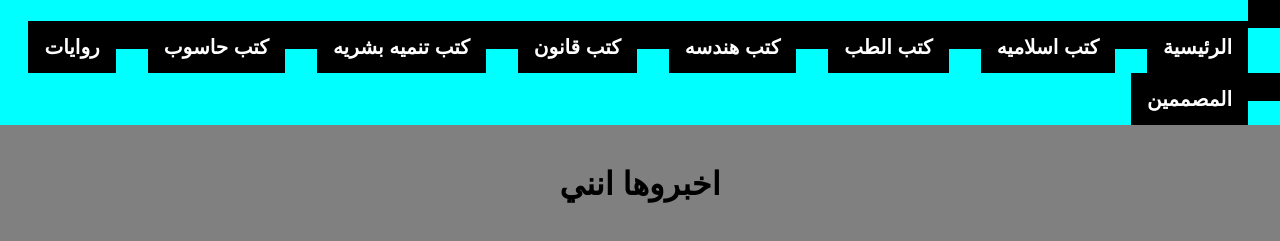
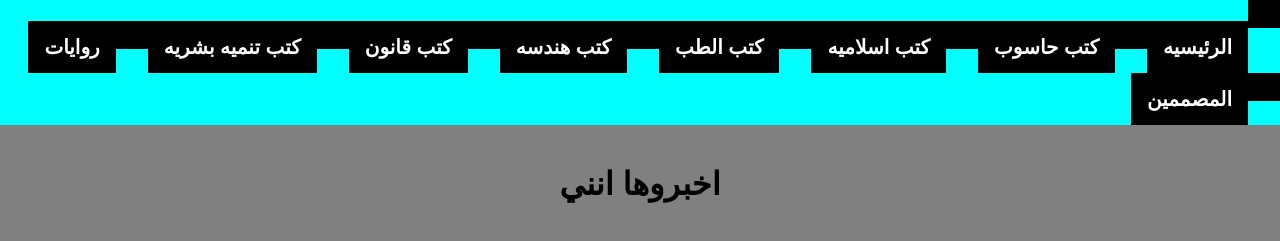
Before and after one commit to atiflovely999/wor, a PHP site: page /art.php in a window 1280 px wide. Shown: the top 241 px of the page. Run offline with PHP 8.4, Linux system fonts and the light colour scheme.

Commit message:
Update art.php

```diff
--- a/art.php
+++ b/art.php
@@ -115,15 +115,16 @@ img {vertical-align: middle;}
 
 
         <right>  <div class="topnav">
-          <a class="active" href="index.html"><h1>الرئيسية</a></h1>
-          <a class="active" href="islamic.html"><h1>كتب اسلاميه</a></h1>
-          <a class="active" href="Medicine.html"><h1>كتب الطب</a></h1>
-          <a class="active" href="engineering.html"><h1>كتب هندسه</a></h1>
-          <a class="active" href="low.html"><h1>كتب قانون</a></h1>
-          <a class="active" href="mankind.html"><h1>كتب تنميه بشريه</a></h1>
-          <a class="active" href="computer.html"><h1>كتب حاسوب</a></h1>
-          <a class="active" href="novels.html"><h1>روايات</a></h1>
-          <a class="active" href="1.html"><h1>المصممين</a></h1>
+          <a class="active" href="index.php"><h1>الرئيسيه</a></h1>
+         <a class="active" href="computer.php"><h1>كتب حاسوب</a></h1>
+    <a class="active" href="islamic.php"><h1>كتب اسلاميه</a></h1>
+    <a class="active" href="Medicine.php"><h1>كتب الطب</a></h1>
+    <a class="active" href="engineering.php"><h1>كتب هندسه</a></h1>
+    <a class="active" href="low.php"><h1>كتب قانون</a></h1>
+    <a class="active" href="mankind.php"><h1>كتب تنميه بشريه</a></h1>
+
+    <a class="active" href="novels.php"><h1>روايات</a></h1>
+    <a class="active" href="1.php"><h1>المصممين</a></h1>
           </div> </right>
           <br>
         <h1 align="center"><font color="000000">اخبروها انني</h3></font>
```
